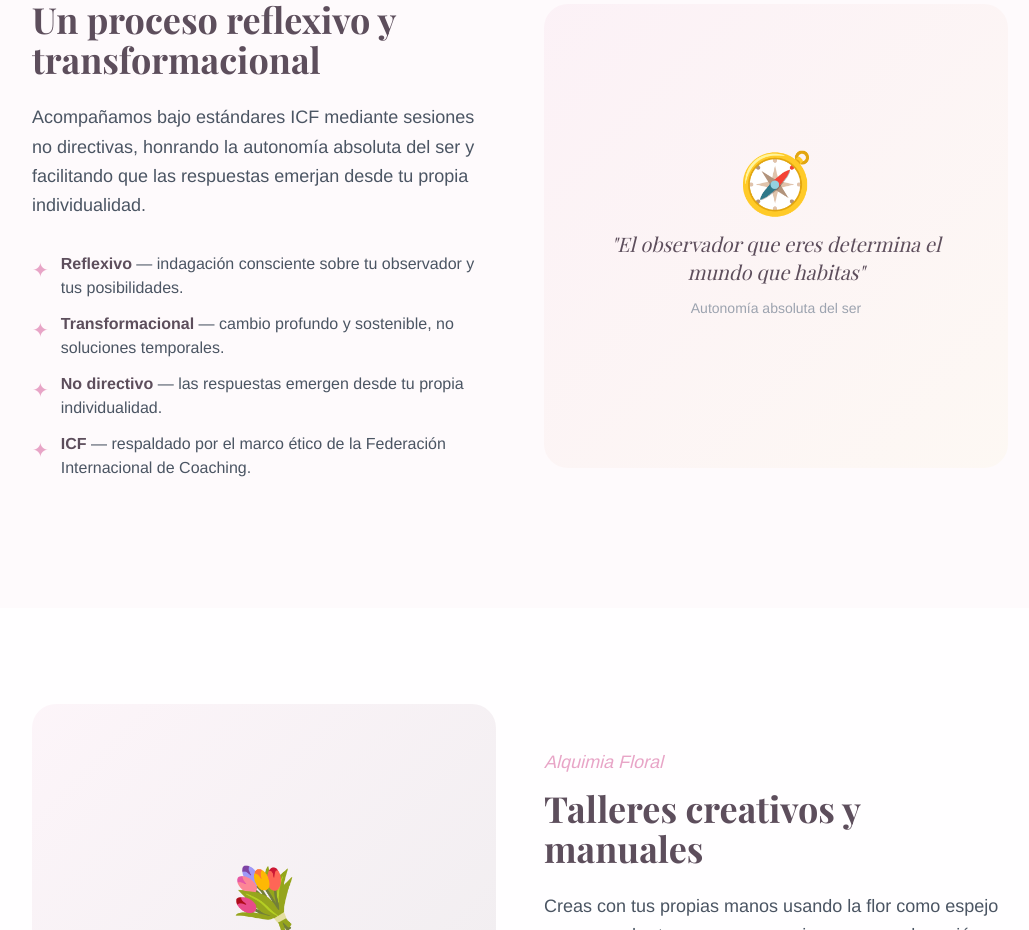
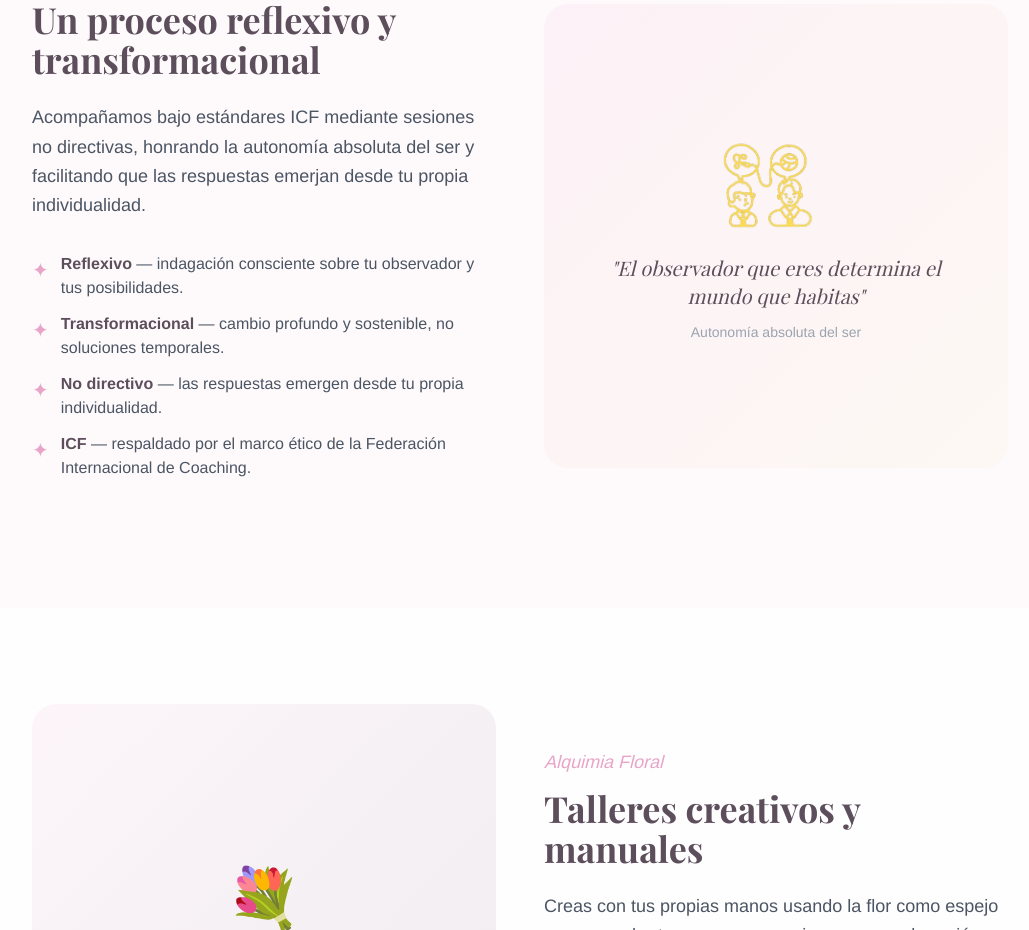
Before and after one commit to Omnix-Solution-Inc/reempoderate, a Next.js app: page / in a window 1280 px wide. Shown: the part 2000-2930 px from the top of the page, without its empty margins (120-1149 px from the left). Built offline with nearby package versions, Linux system fonts and the light colour scheme; no server answers; a web font is replaced by a local one.

Commit message:
Replace compass emoji with observador icon in coaching section

```diff
--- a/src/components/landing/CoachingPreview.tsx
+++ b/src/components/landing/CoachingPreview.tsx
@@ -35,7 +35,7 @@ export function CoachingPreview() {
           <div className="relative">
             <div className="aspect-square rounded-3xl bg-gradient-to-br from-bloom/10 to-gold/10 flex items-center justify-center p-12">
               <div className="text-center">
-                <div className="text-6xl mb-4">🧭</div>
+                <div className="mb-4 flex justify-center"><img src="/observador_icon.png" alt="El Observador" className="w-48 h-auto object-contain" /></div>
                 <p className="font-playfair text-xl text-ink italic">
                   "El observador que eres determina el mundo que habitas"
                 </p>
```
